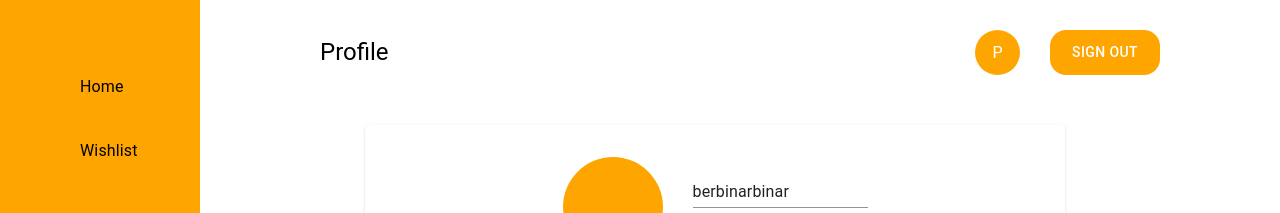
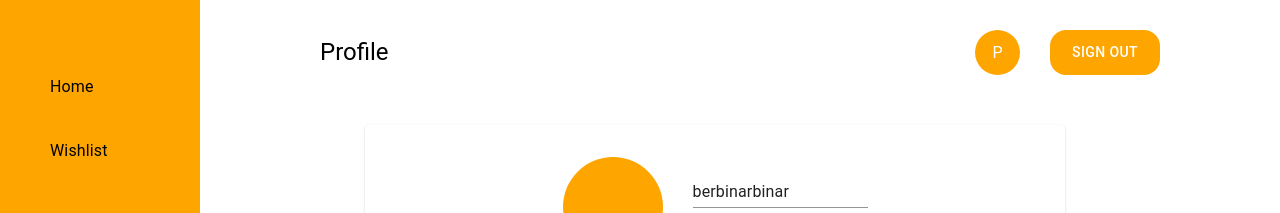
Before and after one commit to FSW17-Icanq-TeamOne/chap9-showcarpedia-fsw17-teamone, a React (Create React App) app in the folder client/: page /profile in a window 1280 px wide. Shown: the top 213 px of the page. Built offline with nearby package versions, Linux system fonts and the light colour scheme.

Commit message:
Feat: Product List Table

```diff
--- a/client/src/components/SuperAdminDashboardSidebar.jsx
+++ b/client/src/components/AdminDashboardSidebar.jsx
@@ -10,7 +10,7 @@ export default function SuperAdminDashboardSidebar() {
 
             position: 'fixed'
         }}>
-            <Grid display={'flex'} direction={'column'} alignItems={'flex-start'} marginLeft={'80px'} marginTop={'75px'} gap={'40px'}>
+            <Grid container display={'flex'} direction={'column'} alignItems={'flex-start'} marginLeft={'50px'} marginTop={'75px'} gap={'40px'}>
                 <Typography>Home</Typography>
                 <Typography>Insight</Typography>
                 <Typography>User List</Typography>
--- a/client/src/components/ProductTable.jsx
+++ b/client/src/components/ProductListTable.jsx
@@ -209,7 +209,7 @@ EnhancedTableToolbar.propTypes = {
 }
 
 
-export default function ProductTable() {
+export default function ProductListTable() {
     const [order, setOrder] = useState('asc');
     const [orderBy, setOrderBy] = useState('brand');
     const [selected, setSelected] = useState([]);
--- a/client/src/components/UserDashboardSidebar.jsx
+++ b/client/src/components/UserDashboardSidebar.jsx
@@ -10,7 +10,7 @@ export default function UserDashboardSidebar() {
 
             position: 'fixed'
         }} >
-            <Grid container display={'flex'} direction={'column'} alignItems={'flex-start'} marginLeft={'80px'} marginTop={'75px'} gap={'40px'}>
+            <Grid container display={'flex'} direction={'column'} alignItems={'flex-start'} marginLeft={'50px'} marginTop={'75px'} gap={'40px'}>
                 <Typography>Home</Typography>
                 <Typography>Wishlist</Typography>
             </Grid>
```
